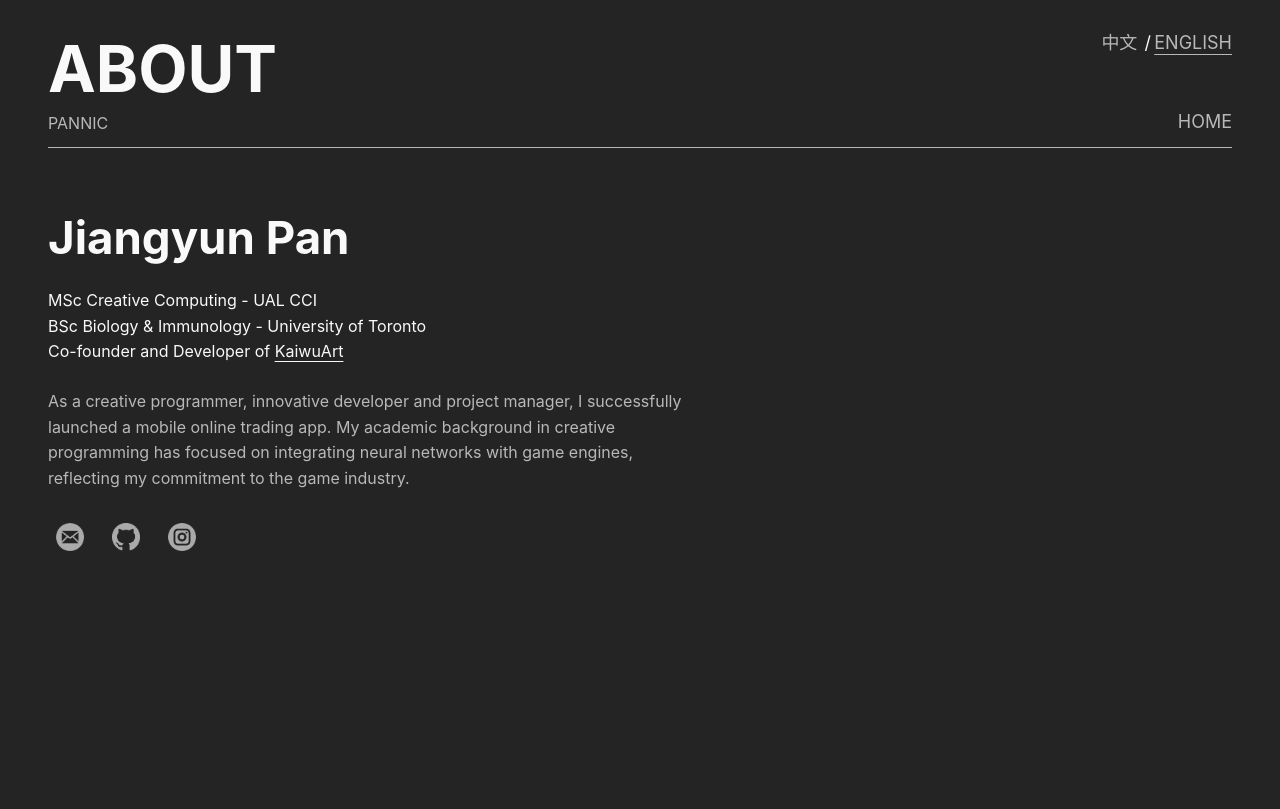
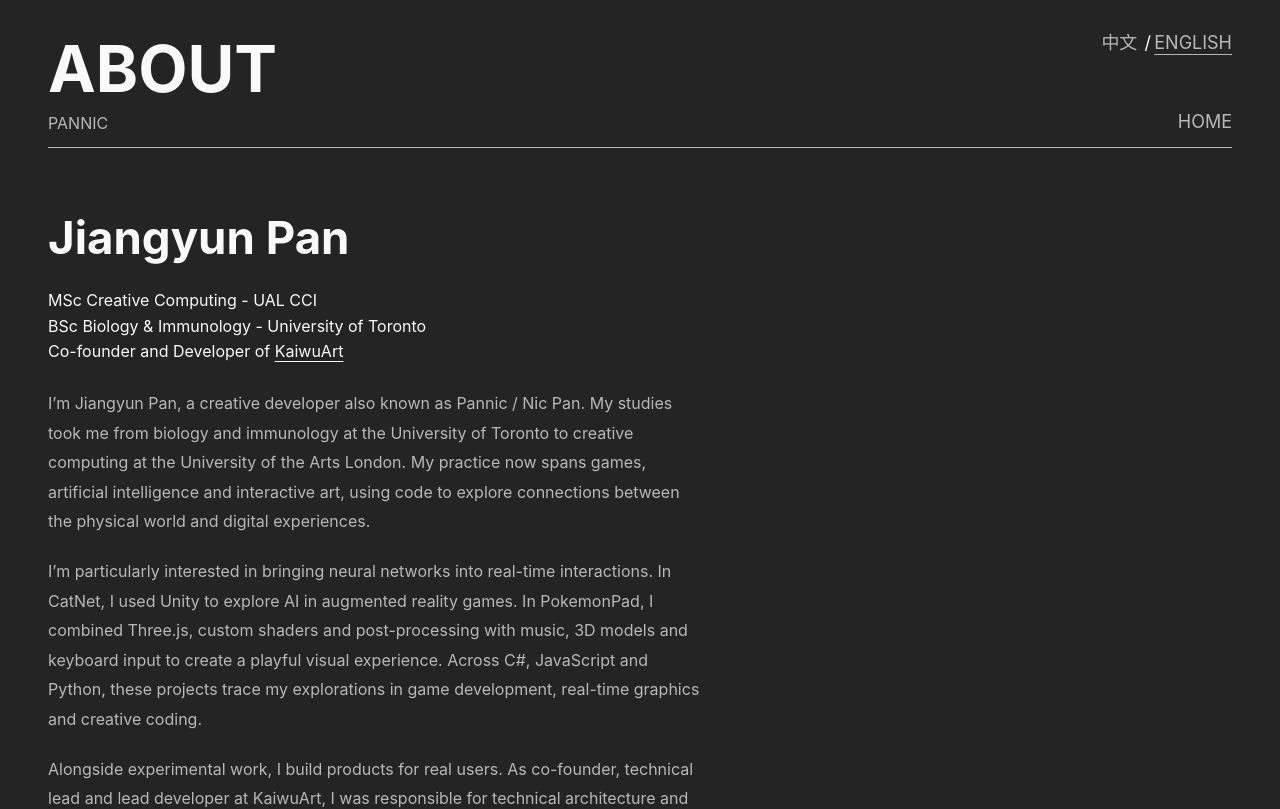
Before and after one commit to Pannic17/Vite-Homepage-24, a Vue app: page /about in a window 1280 px wide. Shown: the top 809 px of the page. Built offline with nearby package versions, Linux system fonts and the light colour scheme.

Commit message:
fix and update about

```diff
--- a/src/components/SubRight.vue
+++ b/src/components/SubRight.vue
@@ -10,11 +10,14 @@ const router=useRouter();
     <LanguageSwitch />
     <div class="header-links">
       <button v-if="backTo" class="text-link" type="button" @click="backOrFallback(router, backTo)">{{ $t('menu.back') }}</button>
-      <RouterLink class="text-link header-home" to="/">{{ $t('menu.main') }}</RouterLink>
+      <RouterLink class="text-link header-home" to="/"><span class="home-width" aria-hidden="true">首页</span><span class="home-width" aria-hidden="true">HOME</span><span class="home-label">{{ $t('menu.main') }}</span></RouterLink>
     </div>
   </nav>
 </template>
 <style scoped>
 .header-actions { display: flex; flex-wrap: wrap; align-items: center; gap: .75rem; }
 .header-links { display: flex; align-items: center; gap: var(--header-space, .75rem); }
+.header-home { display: inline-grid; flex: 0 0 auto; white-space: nowrap; }
+.header-home > span { grid-area: 1 / 1; justify-self: end; }
+.home-width { visibility: hidden; }
 </style>
--- a/src/components/layout/SiteHeader.vue
+++ b/src/components/layout/SiteHeader.vue
@@ -65,9 +65,11 @@ defineProps({ title: String, backTo: String });
   min-height: 0;
   line-height: 1.4;
   position: relative;
+  white-space: nowrap;
+  overflow-wrap: normal;
 }
 .site-header :deep(.header-links > a::after), .site-header :deep(.header-links > button::after) { content: ''; position: absolute; inset: 0; min-height: 44px; bottom: auto; }
-.site-header :deep(.header-home) { width: 4.5rem; flex: 0 0 4.5rem; justify-content: flex-end; }
+.site-header :deep(.header-home) { display: inline-grid; width: max-content; min-width: 4.5rem; flex: 0 0 auto; justify-content: end; }
 .site-header :deep(.language-switch button) { display: inline-flex; align-items: flex-start; justify-content: center; line-height: inherit; padding: 0; color: var(--context-color); }
 .site-header :deep(.language-switch button:last-child) { justify-content: flex-end; }
 @media (max-width: 48rem) {
--- a/src/lang/cn.js
+++ b/src/lang/cn.js
@@ -17,6 +17,11 @@ export default {
     "bachelor": "多伦多大学 - 生物学和免疫学学士",
     "company": "{company} 联合创始人及开发者",
     "intro": "作为创意程序员、开发者和项目经理，我参与并成功推出了一款移动端在线交易应用。在创意编程的学习与实践中，我专注于将神经网络与游戏引擎结合，持续探索游戏行业的发展。"
+  },
+  "about": {
+    "background": "我是潘江昀，也以 Pannic / Nic Pan 的名字创作，是一名创意开发者。我的学习经历从多伦多大学的生物学与免疫学，延伸到伦敦艺术大学的创意计算。如今，我的实践围绕游戏、人工智能与交互艺术展开，通过编程探索现实世界与数字体验之间的联系。",
+    "practice": "我尤其关注神经网络与实时交互的结合。在 CatNet 中，我使用 Unity 探索 AI 与增强现实游戏的融合；在 PokemonPad 中，我使用 Three.js、自定义着色器与后期处理，将音乐、三维模型和键盘交互结合成可玩的视觉体验。这些项目涵盖 C#、JavaScript 与 Python，也记录了我在游戏开发、实时图形和创意编程中的探索。",
+    "experience": "除了实验性创作，我也参与面向实际用户的产品开发。作为 KaiwuArt 的联合创始人、技术负责人和主程，我负责技术架构与核心功能开发，协调移动应用、微信小程序、网站及云端服务的实现，并与设计师和开发者协作推动产品上线。从交互原型到完整产品，我希望让技术构想成为可以被使用和体验的作品。"
   },
   "menu": {
     "about": "关于",
--- a/src/lang/en.js
+++ b/src/lang/en.js
@@ -17,6 +17,11 @@ export default {
     "bachelor": "BSc Biology & Immunology - University of Toronto",
     "company": "Co-founder and Developer of {company}",
     "intro": "As a creative programmer, innovative developer and project manager, I successfully launched a mobile online trading app. My academic background in creative programming has focused on integrating neural networks with game engines, reflecting my commitment to the game industry."
+  },
+  "about": {
+    "background": "I’m Jiangyun Pan, a creative developer also known as Pannic / Nic Pan. My studies took me from biology and immunology at the University of Toronto to creative computing at the University of the Arts London. My practice now spans games, artificial intelligence and interactive art, using code to explore connections between the physical world and digital experiences.",
+    "practice": "I’m particularly interested in bringing neural networks into real-time interactions. In CatNet, I used Unity to explore AI in augmented reality games. In PokemonPad, I combined Three.js, custom shaders and post-processing with music, 3D models and keyboard input to create a playful visual experience. Across C#, JavaScript and Python, these projects trace my explorations in game development, real-time graphics and creative coding.",
+    "experience": "Alongside experimental work, I build products for real users. As co-founder, technical lead and lead developer at KaiwuArt, I was responsible for technical architecture and core features, coordinating development across mobile apps, a WeChat mini-program, websites and cloud services. I worked with designers and developers to bring the product to launch. From interactive prototypes to complete products, I aim to turn technical ideas into things people can use and experience."
   },
   "menu": {
     "about": "ABOUT",
--- a/src/views/About.vue
+++ b/src/views/About.vue
@@ -9,9 +9,17 @@ import ContactLinks from '../components/ContactLinks.vue';
     <section class="biography">
       <h2>{{ $t('home.name') }}</h2>
       <ProfileIdentity :show-name="false" />
-      <p>{{ $t('home.intro') }}</p>
+      <div class="biography-copy">
+        <p>{{ $t('about.background') }}</p>
+        <p>{{ $t('about.practice') }}</p>
+        <p>{{ $t('about.experience') }}</p>
+      </div>
       <ContactLinks />
     </section>
   </SiteLayout>
 </template>
-<style scoped>.biography { max-width: 65ch; display: grid; gap: 1.5rem; }</style>
+<style scoped>
+.biography { max-width: 65ch; display: grid; gap: 1.5rem; }
+.biography-copy { display: grid; gap: 1.25rem; }
+.biography-copy p { margin: 0; line-height: 1.85; }
+</style>
```
